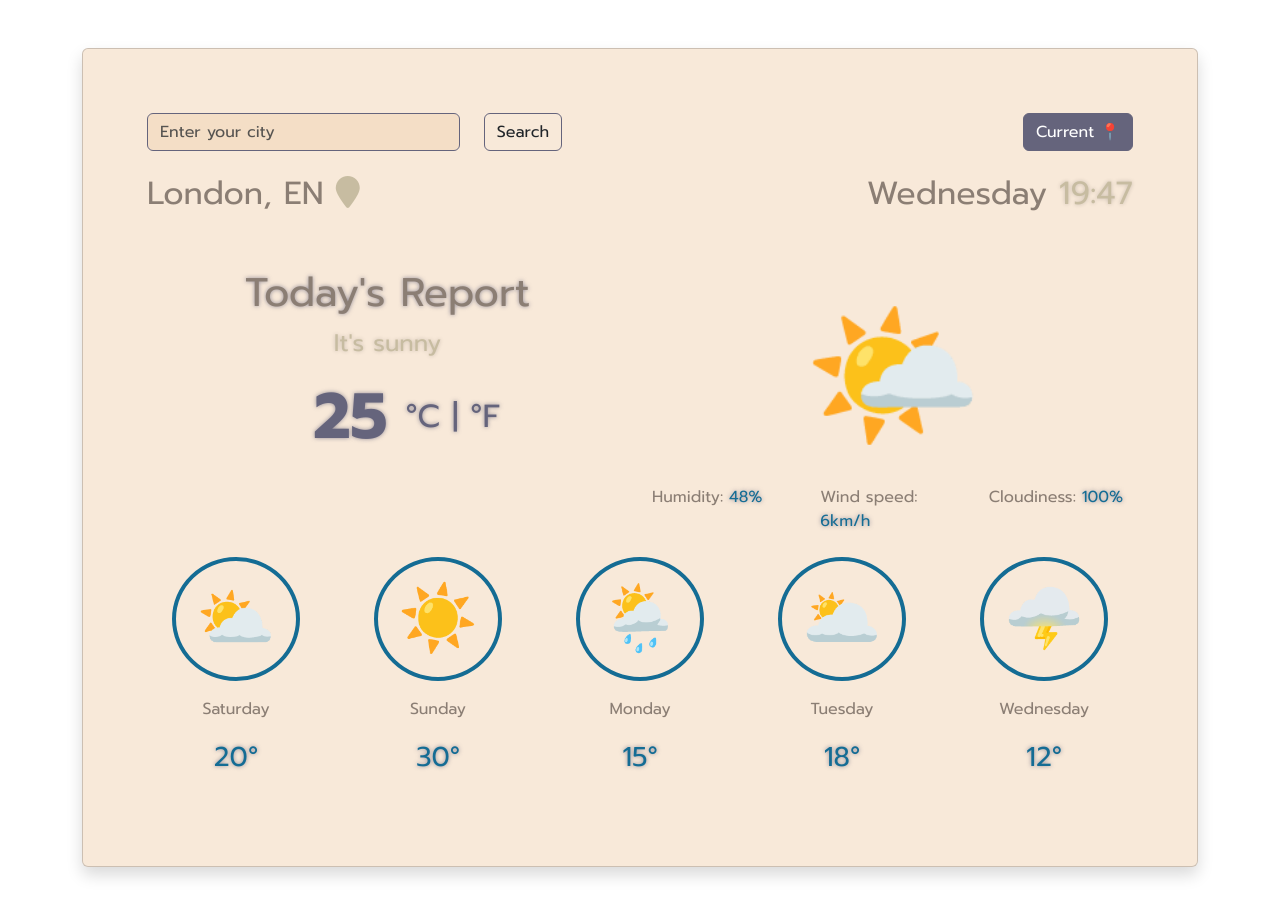
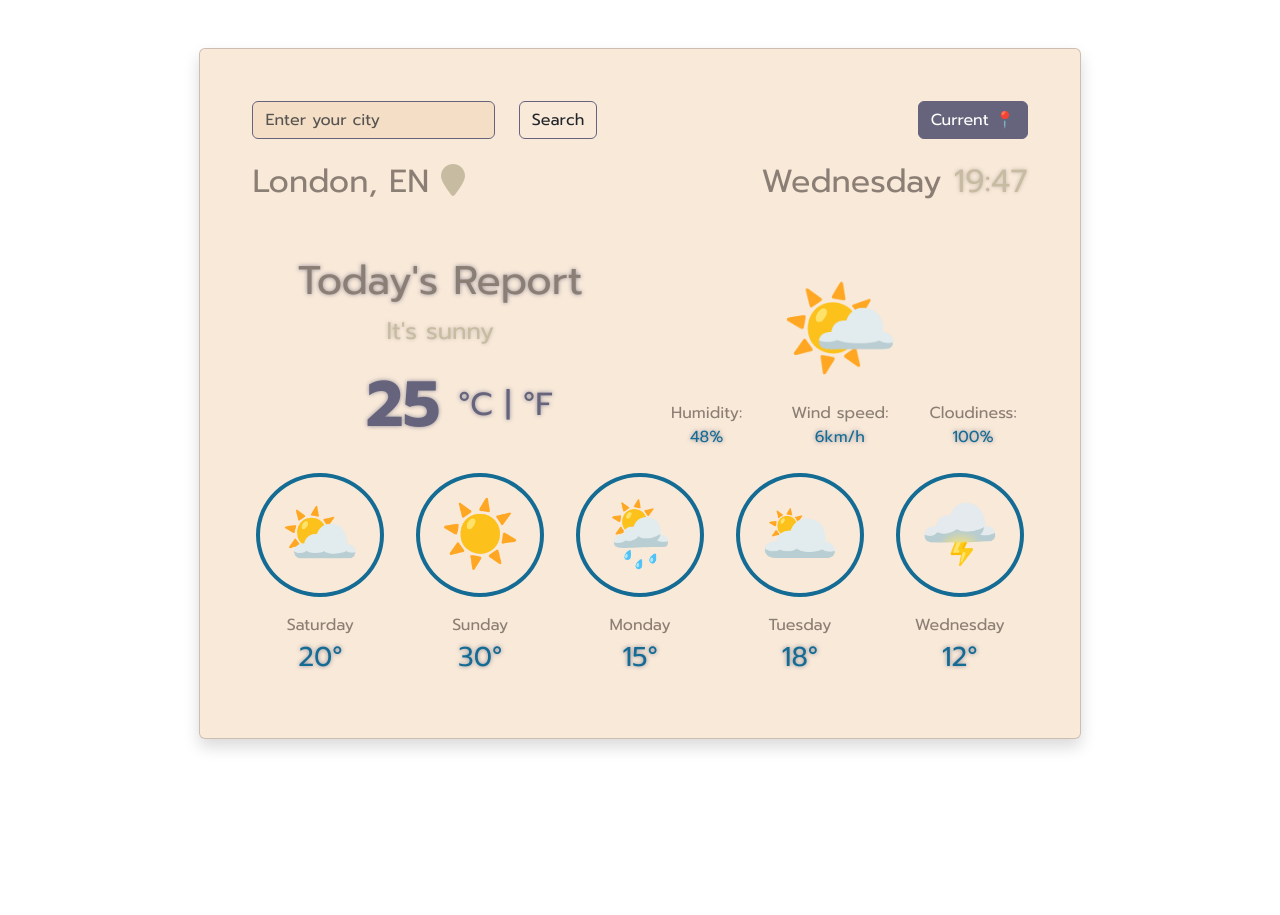
Before and after one commit to Darymee/weather-app, a plain HTML site: page index.html in a window 1280 px wide. After the commit the page ends 800 px from the top, so only its background shows below. Drawn offline with nearby package versions, Linux system fonts and the light colour scheme.

Commit message:
fixed styles

```diff
--- a/index.html
+++ b/index.html
@@ -27,7 +27,7 @@
   </head>
   <body>
     <div class="container mt-5">
-      <div class="card shadow p-3 mb-5 rounded">
+      <div class="card shadow p-1 mb-5 rounded">
         <div class="card-body p-5">
           <form class="mb-4" id="search-form">
             <div class="row">
@@ -98,18 +98,18 @@
               <p class="big-icon">🌤️</p>
               <div class="row">
                 <div class="col">
-                  <p>
+                  <p class="info">
                     Humidity: <span class="info-value" id="humidity">48%</span>
                   </p>
                 </div>
                 <div class="col">
-                  <p>
+                  <p class="info">
                     Wind speed:
                     <span class="info-value" id="wind-speed">6km/h</span>
                   </p>
                 </div>
                 <div class="col">
-                  <p>
+                  <p class="info">
                     Cloudiness:
                     <span class="info-value" id="cloudiness">100%</span>
                   </p>
--- a/src/styles.css
+++ b/src/styles.css
@@ -6,6 +6,7 @@ body {
   margin: 0 auto;
   background-color: rgba(241, 211, 179, 0.5);
   color: #8b7e74;
+  width: fit-content;
 }
 
 .form-control {
@@ -120,17 +121,26 @@ body {
   margin: 0 auto 1rem;
 }
 
+.day {
+  margin: 0;
+}
+
 .item-temperature {
+  margin: 0;
   font-size: 1.7rem;
   color: #146c94;
   text-shadow: 0 0 0.25rem rgba(101, 100, 124, 0.7);
 }
 
 .big-icon {
-  font-size: 9rem;
+  font-size: 6rem;
   margin: 0 auto;
   width: fit-content;
   margin: 0 auto;
+}
+
+.info {
+  text-align: center;
 }
 
 .info-value {
```
